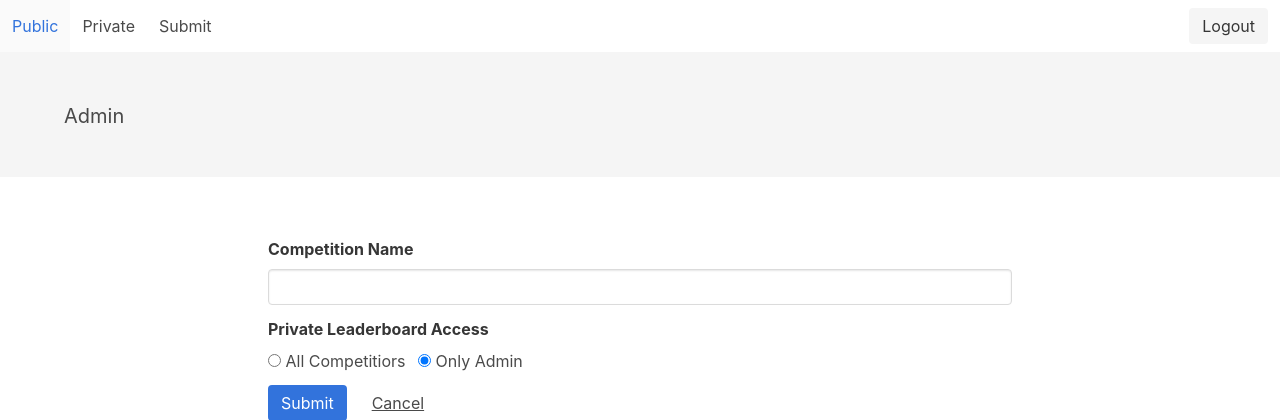
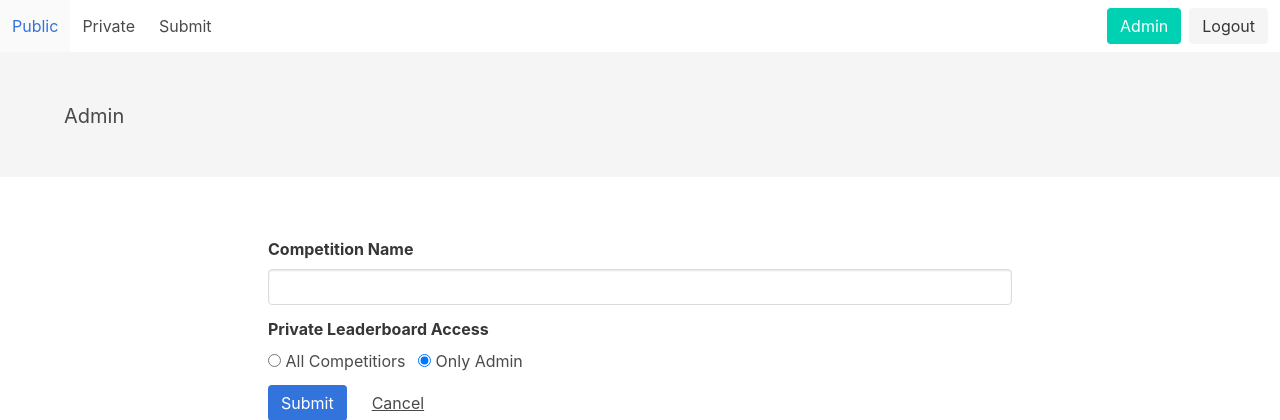
Before and after one commit to amaotone/hostcomp, a Flask app: page /admin in a window 1280 px wide. Shown: the top 420 px of the page. Run offline with Flask 2, Linux system fonts and the light colour scheme; the visitor is signed in with stand-in values (Sample User, id 1); data that the repository does not hold is empty; some libraries are stand-ins or nearby versions.

Commit message:
Add admin button

```diff
--- a/templates/layout.html
+++ b/templates/layout.html
@@ -18,6 +18,7 @@
         <div class="navbar-item">
           <div class="buttons">
             {% if session['logged_in'] %}
+              <a class="button is-primary" href="{{ url_for('admin') }}">Admin</a>
               <a class="button is-light" href="{{ url_for('logout') }}">Logout</a>
             {% else %}
               <a class="button is-light" href="{{ url_for('login') }}">Login</a>
```
